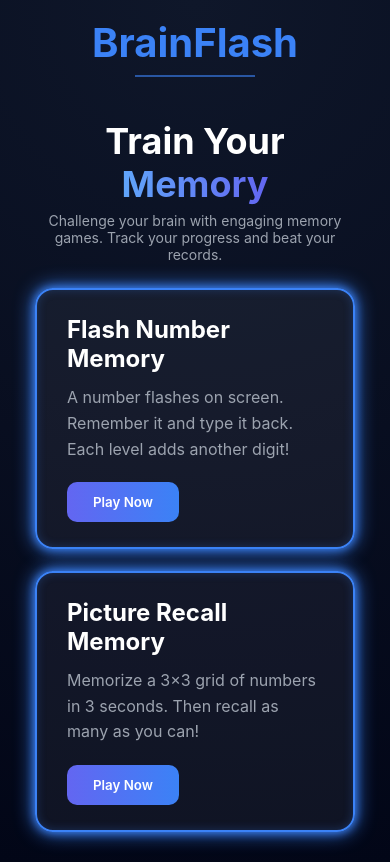
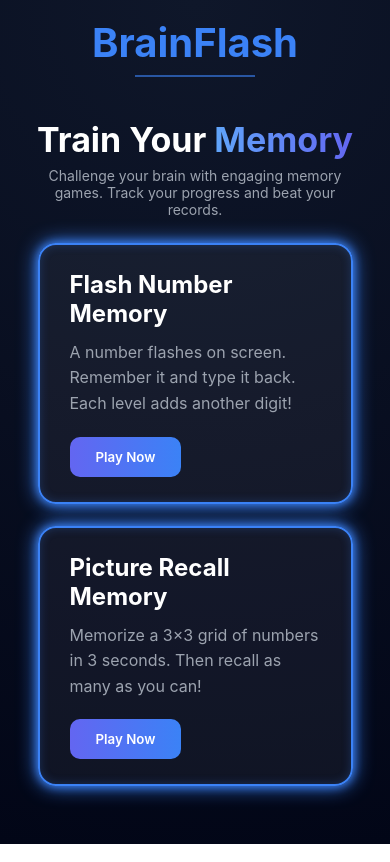
Before and after one commit to DibyanshuSah/BrainFlash-game, a React (Vite) app: page / in a window 390 px wide. Built offline with nearby package versions, Linux system fonts and the light colour scheme.

Commit message:
updated responsive scrolling and game css

```diff
--- a/src/styles/game.css
+++ b/src/styles/game.css
@@ -9,7 +9,8 @@ min-height:100vh;
 display:flex;
 flex-direction:column;
 align-items:center;
-justify-content:center;
+justify-content:flex-start;
+padding-top:60px;
 }
 
 /* TITLE */
@@ -17,6 +18,7 @@ justify-content:center;
 .game-title{
 font-size:42px;
 margin-bottom:10px;
+text-align:center;
 }
 
 /* BEST SCORE */
@@ -39,7 +41,8 @@ font-size:26px;
 background:rgba(255,255,255,0.05);
 padding:25px 30px;
 border-radius:18px;
-width:320px;
+width:90%;
+max-width:320px;
 border:2px solid #3b82f6;
 
 box-shadow:
@@ -55,6 +58,7 @@ font-size:48px;
 font-weight:bold;
 margin:30px 0;
 letter-spacing:4px;
+text-align:center;
 }
 
 /* INPUT AREA */
@@ -72,6 +76,7 @@ margin-top:20px;
 .input-area input{
 height:48px;
 width:200px;
+max-width:90%;
 padding:0 16px;
 border-radius:10px;
 border:2px solid #3b82f6;
@@ -105,6 +110,7 @@ display:flex;
 gap:15px;
 justify-content:center;
 margin-top:20px;
+flex-wrap:wrap;
 }
 
 .game-buttons button{
@@ -118,13 +124,15 @@ font-weight:600;
 font-size:15px;
 }
 
-/* GRID (Picture Recall) */
+/* GRID */
 
 .grid{
 display:grid;
 gap:10px;
 justify-content:center;
 margin:20px auto;
+grid-template-columns: repeat(auto-fit, minmax(60px,1fr));
+max-width:320px;
 }
 
 /* NUMBER BOX */
--- a/src/styles/home.css
+++ b/src/styles/home.css
@@ -1,3 +1,7 @@
+html{
+scroll-behavior:smooth;
+}
+
 *{
 margin:0;
 padding:0;
@@ -12,6 +16,7 @@ background: radial-gradient(circle at top,#0f172a,#020617);
 color:white;
 overflow-x:hidden;
 min-height:100vh;
+width:100%;
 }
 
 /* NAVBAR */
@@ -50,6 +55,7 @@ opacity:0.6;
 max-width:1200px;
 margin:auto;
 padding:15px 20px 30px 20px;
+width:100%;
 }
 
 /* HERO */
@@ -88,6 +94,7 @@ justify-content:center;
 gap:30px;
 margin-top:35px;
 flex-wrap:wrap;
+width:100%;
 }
 
 /* GAME CARD */
@@ -145,12 +152,13 @@ transform:scale(1.05);
 @media (max-width:768px){
 
 .hero h1{
-font-size:36px;
+font-size:34px;
 }
 
 .hero p{
 font-size:14px;
 white-space:normal;
+padding:0 5px;
 }
 
 .games{
@@ -158,11 +166,12 @@ flex-direction:column;
 align-items:center;
 gap:22px;
 margin-top:25px;
+width:100%;
 }
 
 .game-card{
-width:95%;
-padding:28px;
+width:92%;
+padding:25px;
 }
 
 }
@@ -175,4 +184,5 @@ justify-content:center;
 gap:25px;
 flex-wrap:wrap;
 margin-top:20px;
+width:100%;
 }
```
